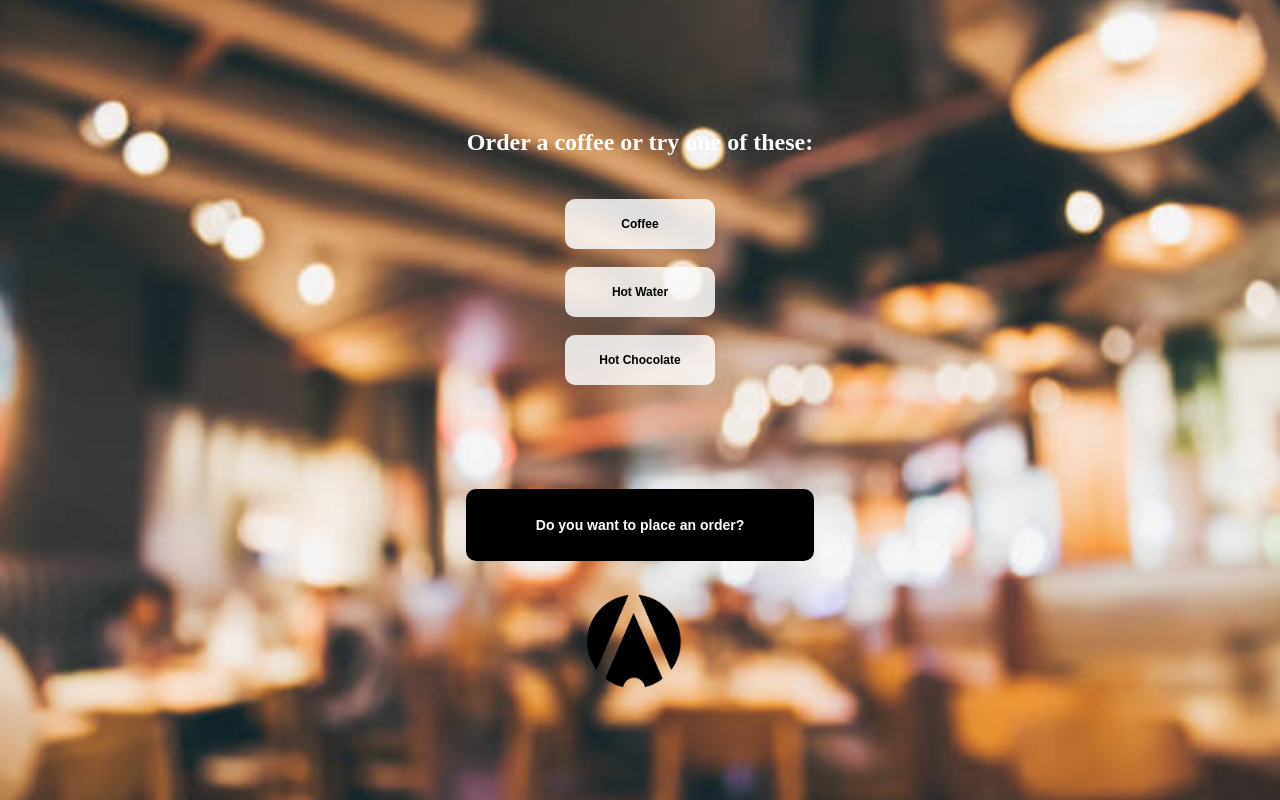
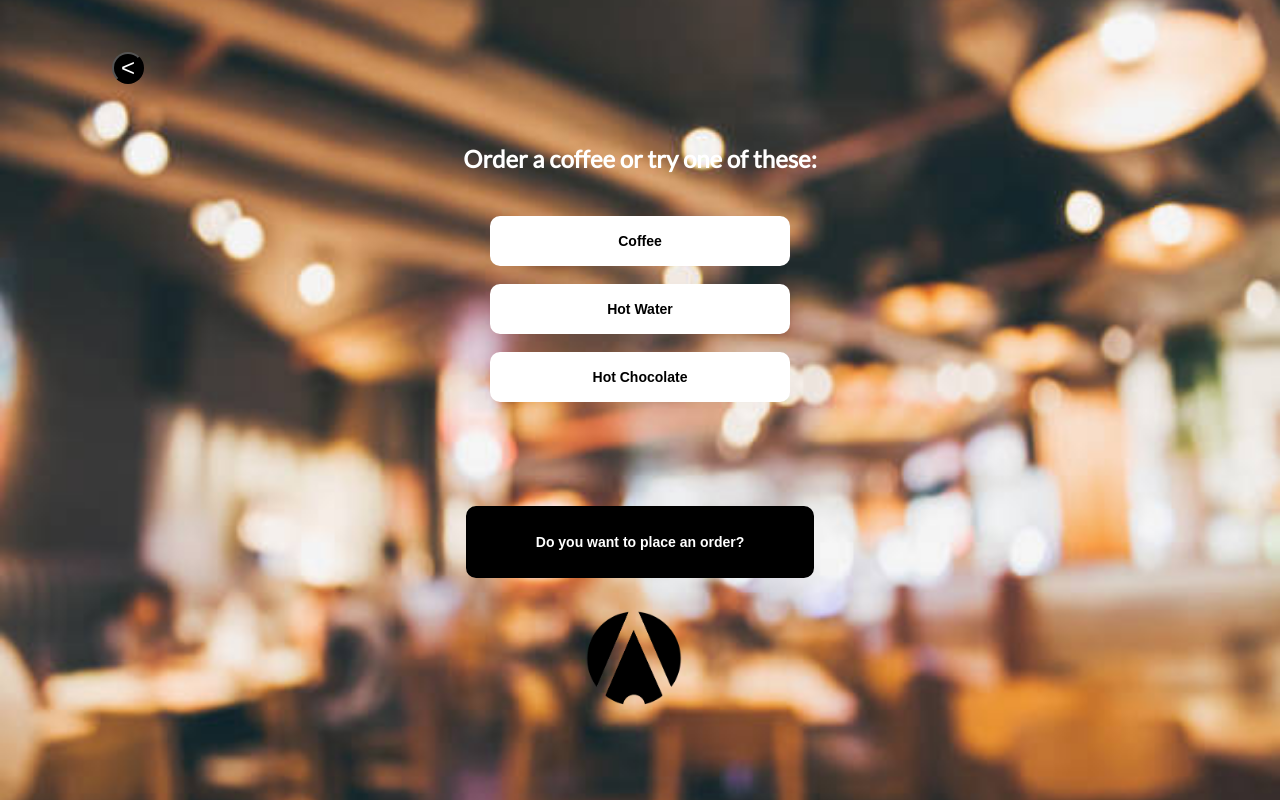
Before and after one commit to micriteo/Project-6.2---Amino, a React (Create React App) app in the folder animo-website/: page / in a window 1280 px wide. Both pictures are taken after a click on the button "Order via voice". Built offline with nearby package versions, Linux system fonts and the light colour scheme.

Commit message:
Voice page updated

```diff
--- a/animo-website/src/VoiceOrderPage/VoiceOrder.css
+++ b/animo-website/src/VoiceOrderPage/VoiceOrder.css
@@ -10,6 +10,8 @@
     align-items: center;
     height: 100vh;
     color: white;
+    font-family: 'Lato';
+    font-style: normal;
   }
 
   .button-container {
@@ -20,19 +22,18 @@
   }
 
   .button {
-    background-color: #FCFCFCD9;
+    background-color: white;
     border: none;
     border-radius: 10px;
     color: black;
     font-weight: bold;
-    padding: 15px 32px;
     text-align: center;
     text-decoration: none;
     display: inline-block;
-    font-size: 12px;
+    font-size: 14px;
     margin: 4px 2px;
     cursor: pointer;
-    width: 150px; /* specify a fixed width */
+    width: 300px; /* specify a fixed width */
     height: 50px; /* specify a fixed height */
   }
 
@@ -71,3 +72,26 @@
       width: 300px; /* specify a fixed width */
       height: 20px; /* specify a fixed height */
     }
+
+    .ellipse3
+  {
+    position: relative;
+    left:-40%;
+    top: -5%;
+    width: 4vh;
+    height: 4vh;
+    background: #000000;
+    border-radius: 50%;
+    display: flex;
+    align-items: center;
+    justify-content: center;
+}
+
+
+
+  .back3 {
+    position: relative;
+    color: #ffffff;
+    font-size: 24px;
+    line-height: 0; /* Adjusts the vertical alignment of the "+" */
+  }
--- a/animo-website/src/VoiceOrderPage/VoiceOrder.js
+++ b/animo-website/src/VoiceOrderPage/VoiceOrder.js
@@ -55,6 +55,9 @@ function VoiceOrder() {
 
     return (
       <div className="OrderCoffee">
+        <button className="ellipse3" onClick={handleBack}>
+              <p className="back3">&lt;</p> {/* New "+" text inside the ellipse */}
+        </button>
         <h2>Order a coffee or try one of these:</h2>
         <div className="button-container">
           <button className="button">Coffee</button>
```
